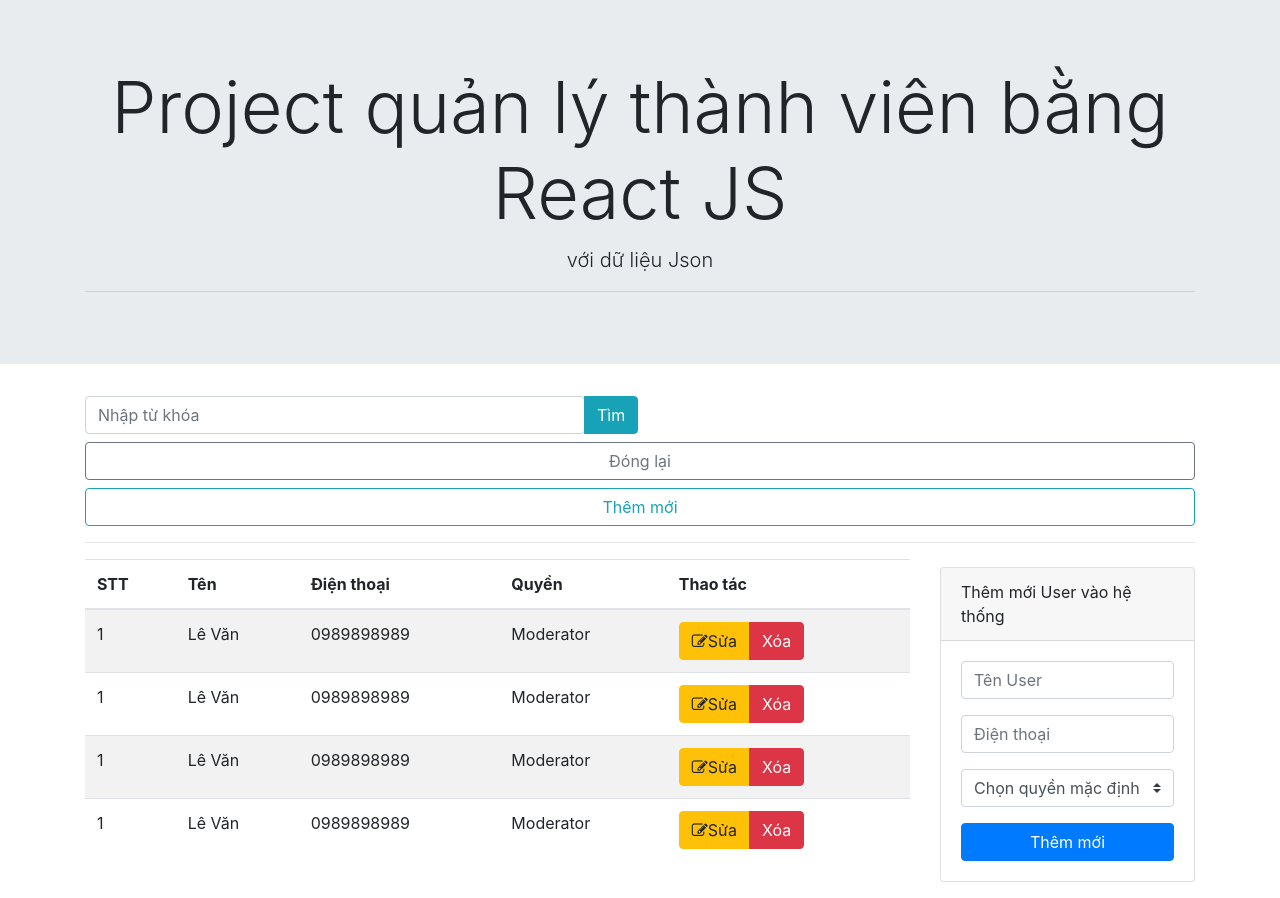
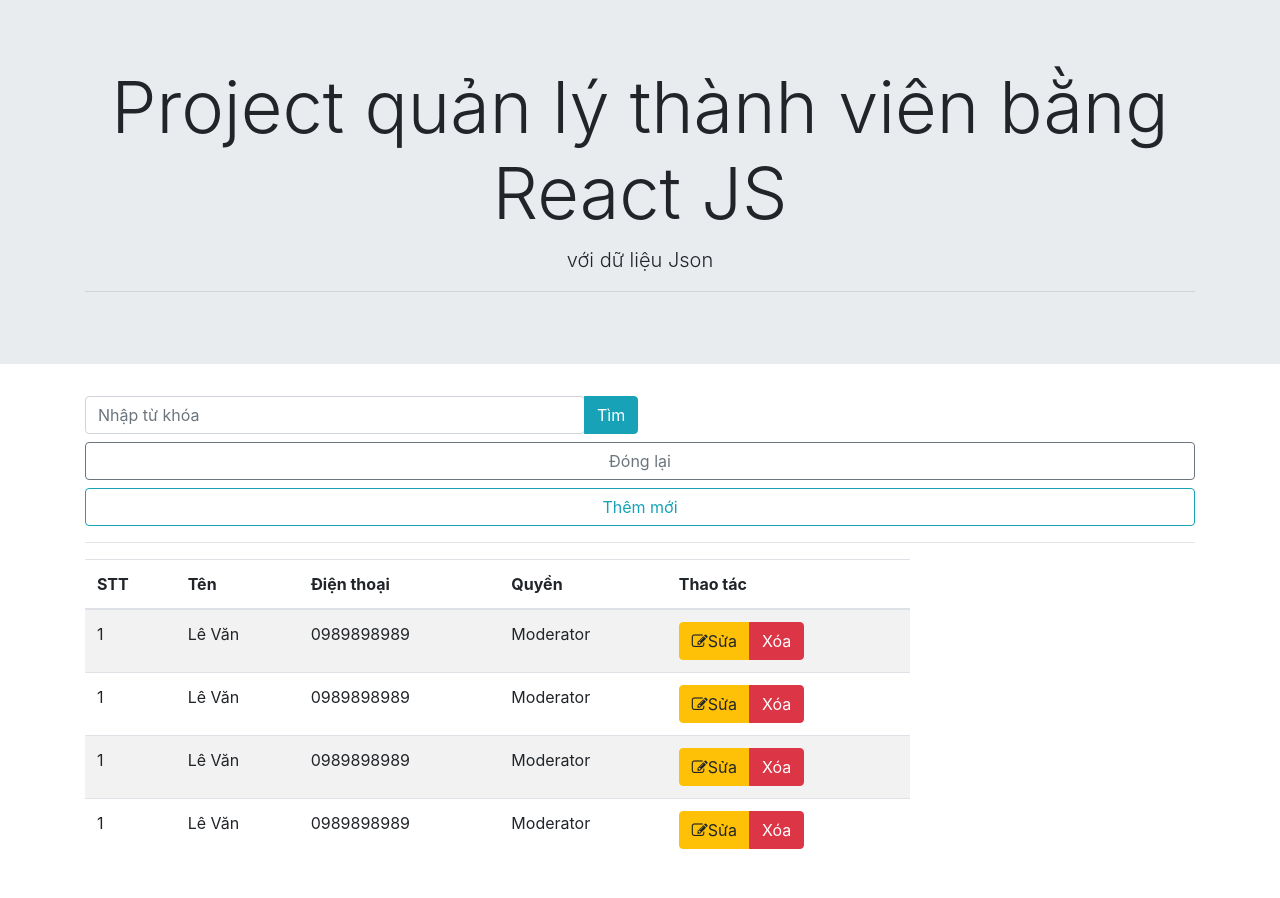
Before and after one commit to cntt2-trangle/react-js, a React (Create React App) app: page / in a window 1280 px wide. After the commit the page ends 877 px from the top, so only its background shows below. Built offline with nearby package versions, Linux system fonts and the light colour scheme.

Commit message:
[PHAN-022] 062 Cach ket noi giua 2 component ngang cap

```diff
--- a/src/Components/AddUser.js
+++ b/src/Components/AddUser.js
@@ -1,13 +1,10 @@
 import React, { Component } from 'react';
 
 class AddUser extends Component {
-
-    render() {
-        return (
-            <div className="col-3">
-                <div>
-                    {/* {this.hienThiNut()} */}
-                    <div className="card boder-primary mb-3 mt-2">
+    kiemTraTrangThai = () => {
+        if(this.props.hienThiForm === true) {
+            return (
+                <div className="card boder-primary mb-3 mt-2">
                     <div className="card-header">Thêm mới User vào hệ thống</div>
                     <div className="card-body text-primary">
                         <div className="form-group">
@@ -26,7 +23,16 @@
                         </div>
                         <div className="btn btn-block btn-primary">Thêm mới</div>
                     </div>
-                    </div>
+                </div>
+            )
+        }
+    }
+    render() {
+        return (
+            <div className="col-3">
+                <div>
+                    {/* {this.hienThiNut()} */}
+                    {this.kiemTraTrangThai()}
                 </div>
             </div>
         );
--- a/src/Components/App.js
+++ b/src/Components/App.js
@@ -6,9 +6,22 @@
 import AddUser from './AddUser';
 
 class App extends Component {
-  thongBao = () => {
-    alert("ket noi thanh cong");
+  constructor(props) {
+    super(props);
+    this.state = {
+      hienThiForm:false
+    }
   }
+
+  doiTrangThai = () => {
+    this.setState({
+      hienThiForm: !this.state.hienThiForm
+    });
+  }
+
+  // thongBao = () => {
+  //   alert("ket noi thanh cong");
+  // }
   render() {
     return (
       <div>
@@ -16,9 +29,9 @@
           <div className="searchForm">
             <div className="container">
               <div className="row">
-                <Search ketNoi = {() => this.thongBao()}></Search>
+                <Search ketNoi = {() => this.doiTrangThai()}></Search>
                 <TableData></TableData>
-                <AddUser></AddUser>
+                <AddUser hienThiForm={this.state.hienThiForm}></AddUser>
               </div>
             </div>
           </div>
--- a/src/Components/Search.js
+++ b/src/Components/Search.js
@@ -11,7 +11,7 @@
                     </div>
                     <div className="btn-group1">
                         <div className="btn btn-block btn-outline-secondary mt-2" onClick={() => this.props.ketNoi()}>Đóng lại</div>
-                        <div className="btn btn-block btn-outline-info" >Thêm mới</div>
+                        <div className="btn btn-block btn-outline-info" onClick={() => this.props.ketNoi()}>Thêm mới</div>
                     </div>
                 </div>
                 <hr></hr>
```
